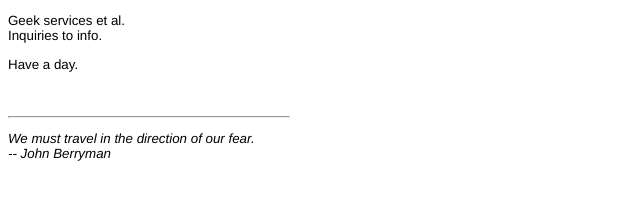
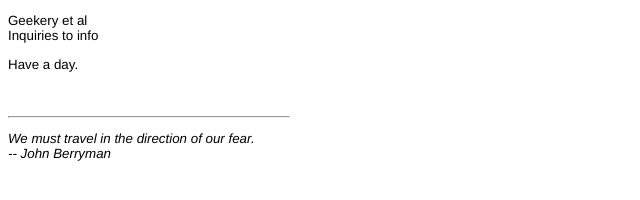
Before and after one commit to ziel/website-thing, a plain HTML site: page index.html in a window 1280 px wide. Shown: the full height of the page, 0-640 px from the left. Drawn offline with Linux system fonts and the light colour scheme.

Commit message:
index update

```diff
--- a/index.html
+++ b/index.html
@@ -21,8 +21,8 @@ p.quote {
 </head>
 <body>
 <p>
-Geek services et al.<br />
-Inquiries to info.
+Geekery et al<br />
+Inquiries to info
 </p>
 <p>
 Have a day.
```
